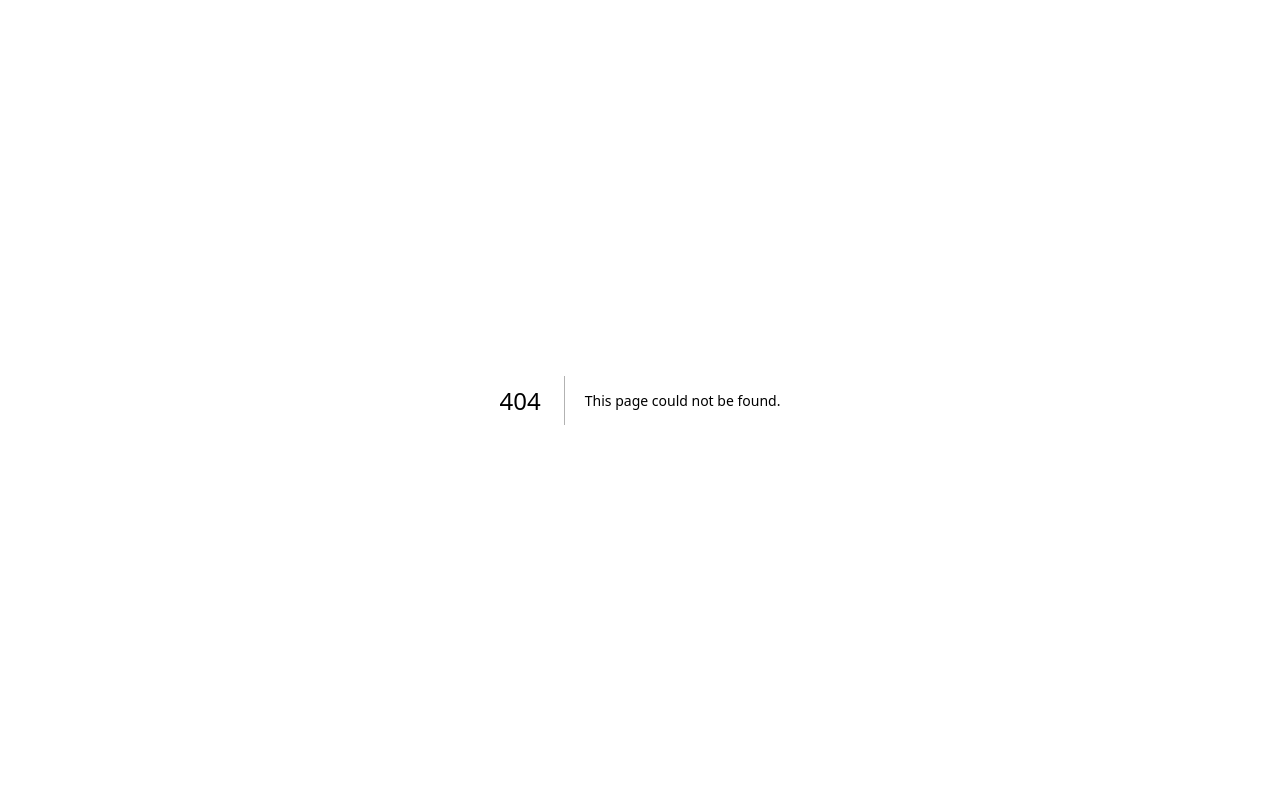
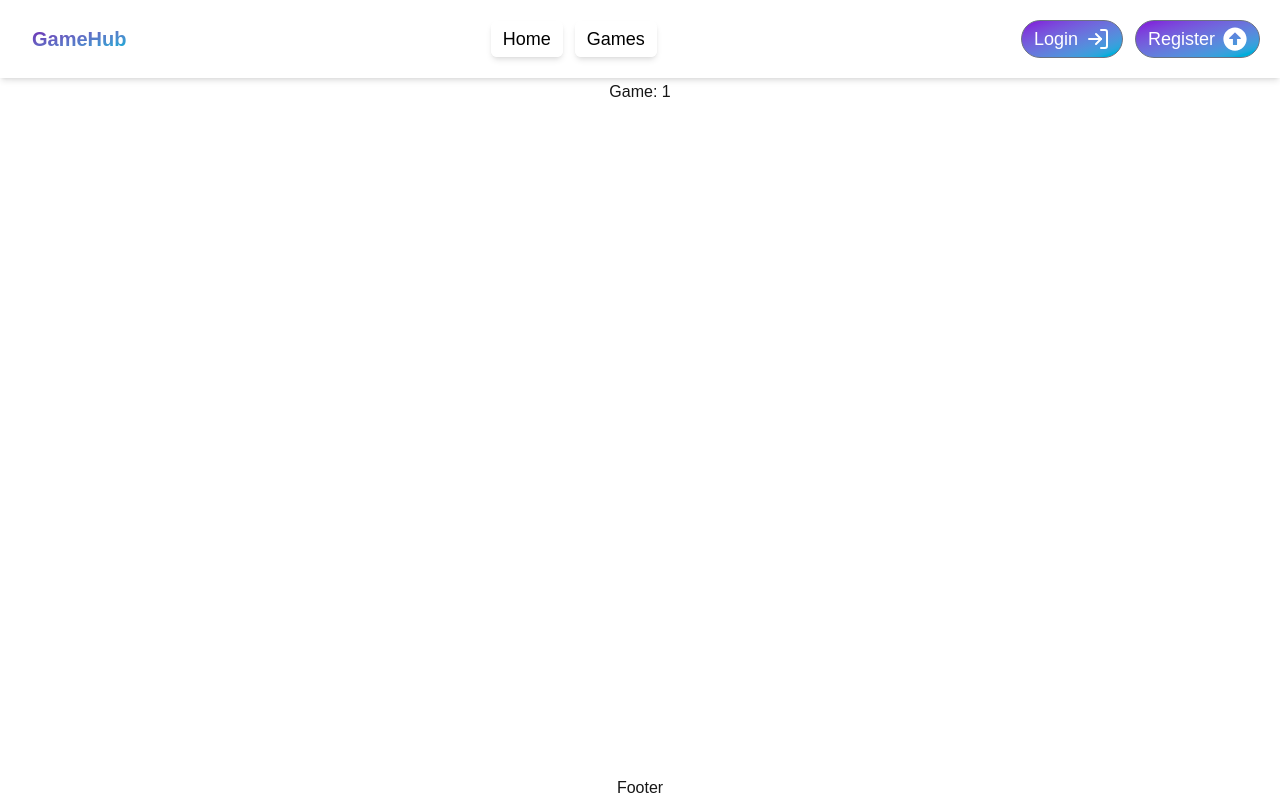
Before and after one commit to mrirakib04/ejp-nextjs-task-client, a Next.js app: page /game/1 in a window 1280 px wide. Before the commit this address had no page. Built offline with nearby package versions, Linux system fonts and the light colour scheme.

Commit message:
navbar added

```diff
--- /dev/null
+++ b/src/app/(auth)/login/page.jsx
@@ -0,0 +1,5 @@
+const Login = () => {
+  return <div>Login</div>;
+};
+
+export default Login;
--- /dev/null
+++ b/src/app/(auth)/register/page.jsx
@@ -0,0 +1,5 @@
+const Register = () => {
+  return <div>Register</div>;
+};
+
+export default Register;
--- /dev/null
+++ b/src/app/(layout)/(static)/game/[id]/page.jsx
@@ -0,0 +1,6 @@
+const Game = async ({ params }) => {
+  const { id } = await params;
+  return <div>Game: {id}</div>;
+};
+
+export default Game;
--- /dev/null
+++ b/src/app/(layout)/(static)/games/page.jsx
@@ -0,0 +1,7 @@
+import React from "react";
+
+const Games = () => {
+  return <div>Games</div>;
+};
+
+export default Games;
--- a/src/app/layout.js
+++ b/src/app/layout.js
@@ -1,5 +1,7 @@
 import { Geist, Geist_Mono } from "next/font/google";
 import "./globals.css";
+import Navbar from "@/components/Navbar";
+import Footer from "@/components/Footer";
 
 const geistSans = Geist({
   variable: "--font-geist-sans",
@@ -12,7 +14,7 @@ const geistMono = Geist_Mono({
 });
 
 export const metadata = {
-  title: "Create Next App",
+  title: "GameHub - Sale Games",
   description: "Generated by create next app",
 };
 
@@ -22,7 +24,12 @@ export default function RootLayout({ children }) {
       <body
         className={`${geistSans.variable} ${geistMono.variable} antialiased`}
       >
-        {children}
+        <div className="flex flex-col items-center max-w-[1480px] mx-auto h-screen">
+          <Navbar></Navbar>
+          <div className="w-full py-10"></div>
+          <div className="flex-1">{children}</div>
+          <Footer></Footer>
+        </div>
       </body>
     </html>
   );
--- a/src/app/page.js
+++ b/src/app/page.js
@@ -1,65 +1,3 @@
-import Image from "next/image";
-
 export default function Home() {
-  return (
-    <div className="flex min-h-screen items-center justify-center bg-zinc-50 font-sans dark:bg-black">
-      <main className="flex min-h-screen w-full max-w-3xl flex-col items-center justify-between py-32 px-16 bg-white dark:bg-black sm:items-start">
-        <Image
-          className="dark:invert"
-          src="/next.svg"
-          alt="Next.js logo"
-          width={100}
-          height={20}
-          priority
-        />
-        <div className="flex flex-col items-center gap-6 text-center sm:items-start sm:text-left">
-          <h1 className="max-w-xs text-3xl font-semibold leading-10 tracking-tight text-black dark:text-zinc-50">
-            To get started, edit the page.js file.
-          </h1>
-          <p className="max-w-md text-lg leading-8 text-zinc-600 dark:text-zinc-400">
-            Looking for a starting point or more instructions? Head over to{" "}
-            <a
-              href="https://vercel.com/templates?framework=next.js&utm_source=create-next-app&utm_medium=appdir-template-tw&utm_campaign=create-next-app"
-              className="font-medium text-zinc-950 dark:text-zinc-50"
-            >
-              Templates
-            </a>{" "}
-            or the{" "}
-            <a
-              href="https://nextjs.org/learn?utm_source=create-next-app&utm_medium=appdir-template-tw&utm_campaign=create-next-app"
-              className="font-medium text-zinc-950 dark:text-zinc-50"
-            >
-              Learning
-            </a>{" "}
-            center.
-          </p>
-        </div>
-        <div className="flex flex-col gap-4 text-base font-medium sm:flex-row">
-          <a
-            className="flex h-12 w-full items-center justify-center gap-2 rounded-full bg-foreground px-5 text-background transition-colors hover:bg-[#383838] dark:hover:bg-[#ccc] md:w-[158px]"
-            href="https://vercel.com/new?utm_source=create-next-app&utm_medium=appdir-template-tw&utm_campaign=create-next-app"
-            target="_blank"
-            rel="noopener noreferrer"
-          >
-            <Image
-              className="dark:invert"
-              src="/vercel.svg"
-              alt="Vercel logomark"
-              width={16}
-              height={16}
-            />
-            Deploy Now
-          </a>
-          <a
-            className="flex h-12 w-full items-center justify-center rounded-full border border-solid border-black/[.08] px-5 transition-colors hover:border-transparent hover:bg-black/[.04] dark:border-white/[.145] dark:hover:bg-[#1a1a1a] md:w-[158px]"
-            href="https://nextjs.org/docs?utm_source=create-next-app&utm_medium=appdir-template-tw&utm_campaign=create-next-app"
-            target="_blank"
-            rel="noopener noreferrer"
-          >
-            Documentation
-          </a>
-        </div>
-      </main>
-    </div>
-  );
+  return <div>Home</div>;
 }
--- /dev/null
+++ b/src/components/Footer.jsx
@@ -0,0 +1,5 @@
+const Footer = () => {
+  return <div>Footer</div>;
+};
+
+export default Footer;
--- /dev/null
+++ b/src/components/Navbar.jsx
@@ -0,0 +1,114 @@
+"use client";
+import Link from "next/link";
+import { FiLogIn } from "react-icons/fi";
+import { FaArrowAltCircleUp } from "react-icons/fa";
+import { usePathname } from "next/navigation";
+import { useState } from "react";
+import { RiMenu2Fill } from "react-icons/ri";
+import { ClickAwayListener } from "@mui/material";
+
+const Navbar = () => {
+  const path = usePathname();
+  const [navShow, setNavShow] = useState(false);
+  const navShowHide = () => setNavShow((prev) => !prev);
+  const [showProfile, setShowProfile] = useState(false);
+  const profileShowHide = () => setShowProfile((prev) => !prev);
+  return (
+    <ClickAwayListener
+      onClickAway={() => {
+        setShowProfile(false);
+        setNavShow(false);
+      }}
+    >
+      <nav className="flex items-center justify-between gap-5 py-5 max-w-[1480px] mx-auto bg-white/90 w-full px-5 shadow-md fixed z-50">
+        <div className="relative text-xl flex gap-3 font-bold items-center">
+          <div className="flex">
+            <button className="lg:hidden text-2xl" onClick={navShowHide}>
+              <RiMenu2Fill></RiMenu2Fill>
+            </button>
+            {navShow && (
+              <div className="absolute lg:hidden border-2 text-base rounded-lg top-14 font-bold bg-gray-100 text-gray-700 p-4">
+                <ul className="flex flex-col gap-3 text-nowrap">
+                  <Link
+                    className={
+                      path === "/"
+                        ? "hover:text-purple-700 duration-300 text-sky-800 transition px-3 py-1 rounded-md shadow-md hover:shadow-lg bg-linear-to-br from-purple-300 to-white hover:from-purple-300 hover:to-cyan-100"
+                        : "hover:text-purple-700 duration-300 transition px-3 py-1 rounded-md shadow-md hover:shadow-lg bg-linear-to-br from-white to-white hover:from-purple-300 hover:to-cyan-100"
+                    }
+                    href={"/"}
+                  >
+                    Home
+                  </Link>
+                  <Link
+                    className={
+                      path === "/games"
+                        ? "hover:text-purple-700 duration-300 text-sky-800 transition px-3 py-1 rounded-md shadow-md hover:shadow-lg bg-linear-to-br from-purple-300 to-white hover:from-purple-300 hover:to-cyan-100"
+                        : "hover:text-purple-700 duration-300 transition px-3 py-1 rounded-md shadow-md hover:shadow-lg bg-linear-to-br from-white to-white hover:from-purple-300 hover:to-cyan-100"
+                    }
+                    href={"/games"}
+                  >
+                    Games
+                  </Link>
+                </ul>
+              </div>
+            )}
+          </div>
+          <Link
+            className="text-xl font-bold bg-linear-to-br from-purple-800 to-cyan-500 bg-clip-text text-transparent hover:from-purple-600 hover:to-cyan-400 duration-300 transition hover:scale-105"
+            href={"/"}
+          >
+            GameHub
+          </Link>
+        </div>
+        <ul className="lg:flex hidden items-center gap-3 text-lg font-medium text-black">
+          <Link
+            className={
+              path === "/"
+                ? "hover:text-purple-700 duration-300 text-sky-800 transition px-3 py-1 rounded-md shadow-md hover:shadow-lg bg-linear-to-br from-purple-300 to-white hover:from-purple-300 hover:to-cyan-100"
+                : "hover:text-purple-700 duration-300 transition px-3 py-1 rounded-md shadow-md hover:shadow-lg bg-linear-to-br from-white to-white hover:from-purple-300 hover:to-cyan-100"
+            }
+            href={"/"}
+          >
+            Home
+          </Link>
+          <Link
+            className={
+              path === "/games"
+                ? "hover:text-purple-700 duration-300 text-sky-800 transition px-3 py-1 rounded-md shadow-md hover:shadow-lg bg-linear-to-br from-purple-300 to-white hover:from-purple-300 hover:to-cyan-100"
+                : "hover:text-purple-700 duration-300 transition px-3 py-1 rounded-md shadow-md hover:shadow-lg bg-linear-to-br from-white to-white hover:from-purple-300 hover:to-cyan-100"
+            }
+            href={"/games"}
+          >
+            Games
+          </Link>
+        </ul>
+        <div className="flex items-center gap-3">
+          <Link
+            href="/login"
+            className={
+              path === "/login"
+                ? "flex gap-2 items-center sm:px-3 p-1 bg-linear-to-br from-purple-700 to-cyan-800 hover:shadow-md transition shadow-gray-400 text-white rounded-full text-2xl border border-gray-500"
+                : "flex gap-2 items-center sm:px-3 p-1 bg-linear-to-br from-purple-700 to-cyan-500 hover:shadow-md transition shadow-gray-400 text-white rounded-full text-2xl border border-gray-500"
+            }
+          >
+            <p className="text-lg font-medium sm:block hidden">Login</p>
+            <FiLogIn></FiLogIn>
+          </Link>
+          <Link
+            href="/register"
+            className={
+              path === "/register"
+                ? "flex gap-2 items-center sm:px-3 p-1 bg-linear-to-br from-purple-700 to-cyan-800 hover:shadow-md transition shadow-gray-400 text-white rounded-full text-2xl border border-gray-500"
+                : "flex gap-2 items-center sm:px-3 p-1 bg-linear-to-br from-purple-700 to-cyan-500 hover:shadow-md transition shadow-gray-400 text-white rounded-full text-2xl border border-gray-500"
+            }
+          >
+            <p className="text-lg font-medium sm:block hidden">Register</p>
+            <FaArrowAltCircleUp></FaArrowAltCircleUp>
+          </Link>
+        </div>
+      </nav>
+    </ClickAwayListener>
+  );
+};
+
+export default Navbar;
```
Also changed, not shown: package.json (+6 -1 lines), 1 other file (tests, documents, lock files or other folders).
